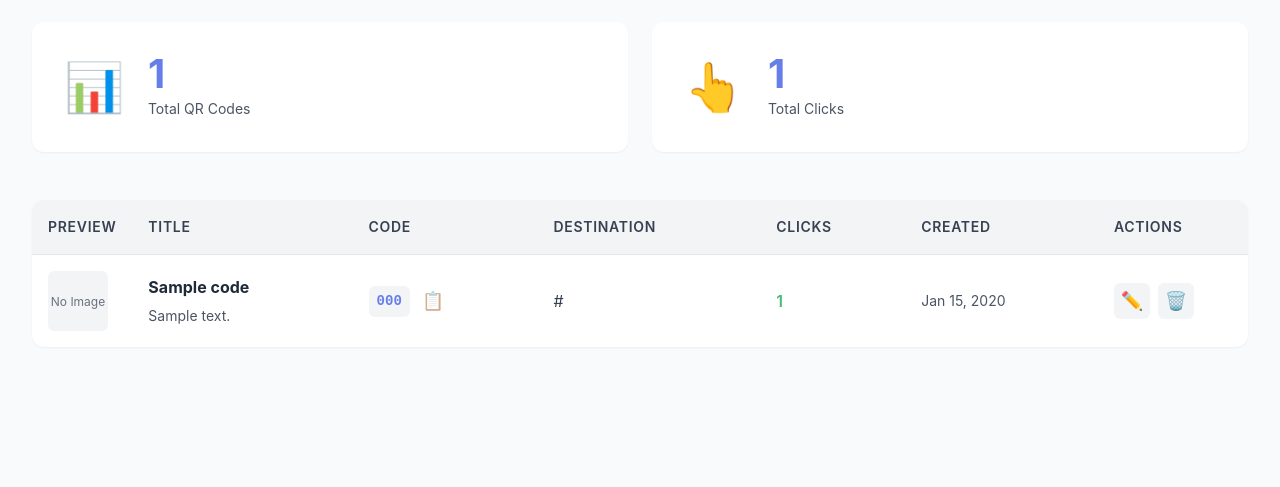
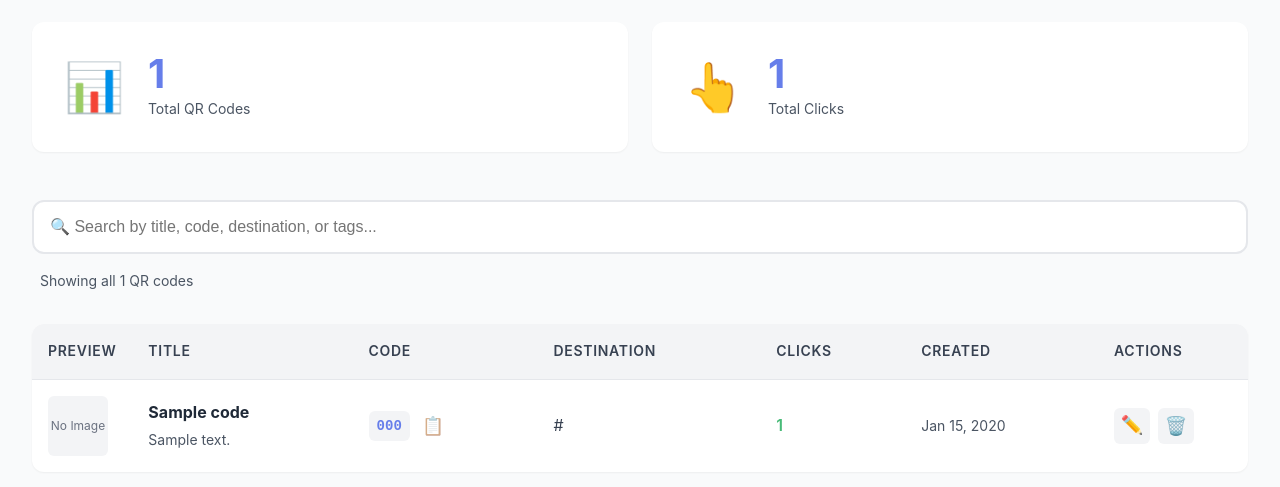
Before and after one commit to arturmamedov/qr-code-generator, a PHP site: page / in a window 1280 px wide. Shown: the part 134-621 px from the top of the page. Run offline with PHP 8.4, Linux system fonts and the light colour scheme; tables that the repository leaves empty hold one stand-in row (values such as "Sample post").

Commit message:
Step 1: Add real-time search and filter functionality
- Add search bar with clear button on dashboard
- Real-time filtering as user types (searches title, code, destination, tags)
- Results counter showing X of Y QR codes
- No results state when search yields no matches
- ESC key to clear search
- Clean CSS styling with focus states

```diff
--- a/assets/app.js
+++ b/assets/app.js
@@ -568,6 +568,110 @@ function initDashboardPage() {
             copyToClipboard(url);
         });
     });
+
+    // Initialize search functionality
+    initSearch();
+}
+
+// ============================================
+// Search & Filter
+// ============================================
+
+/**
+ * Initialize search functionality
+ */
+function initSearch() {
+    const searchInput = document.getElementById('searchInput');
+    const clearButton = document.getElementById('clearSearch');
+    const resultsCount = document.getElementById('resultsCount');
+    const tableBody = document.getElementById('qrTableBody');
+    const noResultsRow = document.getElementById('noResultsRow');
+
+    if (!searchInput || !tableBody) return;
+
+    // Get all data rows (excluding the no results row)
+    const getAllRows = () => {
+        return Array.from(tableBody.querySelectorAll('tr')).filter(row => row.id !== 'noResultsRow');
+    };
+
+    const totalRows = getAllRows().length;
+
+    /**
+     * Perform search/filter
+     */
+    function performSearch() {
+        const searchTerm = searchInput.value.toLowerCase().trim();
+        const rows = getAllRows();
+
+        // Show clear button if search has text
+        if (searchTerm) {
+            clearButton.style.display = 'flex';
+        } else {
+            clearButton.style.display = 'none';
+        }
+
+        let visibleCount = 0;
+
+        rows.forEach(row => {
+            if (!searchTerm) {
+                // No search term - show all
+                row.style.display = '';
+                visibleCount++;
+            } else {
+                // Check if row matches search term
+                const title = row.dataset.title || '';
+                const code = row.dataset.code || '';
+                const destination = row.dataset.destination || '';
+                const tags = row.dataset.tags || '';
+
+                const matches = title.includes(searchTerm) ||
+                               code.includes(searchTerm) ||
+                               destination.includes(searchTerm) ||
+                               tags.includes(searchTerm);
+
+                if (matches) {
+                    row.style.display = '';
+                    visibleCount++;
+                } else {
+                    row.style.display = 'none';
+                }
+            }
+        });
+
+        // Update results count
+        if (searchTerm) {
+            resultsCount.textContent = `Found ${visibleCount} of ${totalRows} QR code${visibleCount !== 1 ? 's' : ''}`;
+        } else {
+            resultsCount.textContent = `Showing all ${totalRows} QR code${totalRows !== 1 ? 's' : ''}`;
+        }
+
+        // Show/hide no results row
+        if (visibleCount === 0 && searchTerm) {
+            noResultsRow.style.display = '';
+        } else {
+            noResultsRow.style.display = 'none';
+        }
+    }
+
+    /**
+     * Clear search
+     */
+    function clearSearch() {
+        searchInput.value = '';
+        searchInput.focus();
+        performSearch();
+    }
+
+    // Event listeners
+    searchInput.addEventListener('input', performSearch);
+    clearButton.addEventListener('click', clearSearch);
+
+    // Allow ESC key to clear search
+    searchInput.addEventListener('keydown', (e) => {
+        if (e.key === 'Escape') {
+            clearSearch();
+        }
+    });
 }
 
 /**
--- a/assets/style.css
+++ b/assets/style.css
@@ -159,6 +159,83 @@ small {
     grid-template-columns: repeat(auto-fit, minmax(250px, 1fr));
     gap: var(--spacing-lg);
     margin-bottom: var(--spacing-2xl);
+}
+
+/* ============================================
+   Search & Filter Section
+   ============================================ */
+.search-section {
+    margin-bottom: var(--spacing-xl);
+}
+
+.search-container {
+    position: relative;
+    margin-bottom: var(--spacing-md);
+}
+
+.search-input {
+    width: 100%;
+    padding: 1rem 3rem 1rem 1rem;
+    font-size: 1rem;
+    border: 2px solid var(--gray-200);
+    border-radius: var(--radius-lg);
+    transition: all var(--transition-base);
+    background: white;
+}
+
+.search-input:focus {
+    outline: none;
+    border-color: var(--primary-color);
+    box-shadow: 0 0 0 3px rgba(102, 126, 234, 0.1);
+}
+
+.btn-clear-search {
+    position: absolute;
+    right: 1rem;
+    top: 50%;
+    transform: translateY(-50%);
+    width: 32px;
+    height: 32px;
+    border: none;
+    background: var(--gray-200);
+    color: var(--gray-600);
+    border-radius: 50%;
+    cursor: pointer;
+    font-size: 1.25rem;
+    display: flex;
+    align-items: center;
+    justify-content: center;
+    transition: all var(--transition-fast);
+}
+
+.btn-clear-search:hover {
+    background: var(--gray-300);
+    color: var(--gray-900);
+}
+
+.search-results-info {
+    color: var(--gray-600);
+    font-size: 0.875rem;
+    padding: 0 var(--spacing-sm);
+}
+
+.no-results-cell {
+    padding: var(--spacing-2xl) !important;
+    text-align: center;
+}
+
+.no-results-cell .empty-state {
+    padding: var(--spacing-xl);
+}
+
+.no-results-cell h3 {
+    font-size: 1.25rem;
+    margin-bottom: var(--spacing-sm);
+    color: var(--gray-700);
+}
+
+.no-results-cell p {
+    color: var(--gray-500);
 }
 
 .stat-card {
--- a/index.php
+++ b/index.php
@@ -60,6 +60,22 @@ $pageTitle = 'QR Code Manager - Dashboard';
             </div>
         </div>
 
+        <!-- Search & Filter -->
+        <?php if (!empty($qrCodes)): ?>
+        <div class="search-section">
+            <div class="search-container">
+                <input type="text"
+                       id="searchInput"
+                       class="search-input"
+                       placeholder="🔍 Search by title, code, destination, or tags...">
+                <button id="clearSearch" class="btn-clear-search" style="display: none;">✕</button>
+            </div>
+            <div class="search-results-info">
+                <span id="resultsCount">Showing all <?php echo $totalQrCodes; ?> QR codes</span>
+            </div>
+        </div>
+        <?php endif; ?>
+
         <!-- QR Codes Table -->
         <div class="table-container">
             <?php if (empty($qrCodes)): ?>
@@ -82,9 +98,15 @@ $pageTitle = 'QR Code Manager - Dashboard';
                             <th>Actions</th>
                         </tr>
                     </thead>
-                    <tbody>
+                    <tbody id="qrTableBody">
                         <?php foreach ($qrCodes as $qr): ?>
-                            <tr data-id="<?php echo $qr['id']; ?>">
+                            <tr data-id="<?php echo $qr['id']; ?>"
+                                data-title="<?php echo htmlspecialchars(strtolower($qr['title'])); ?>"
+                                data-code="<?php echo strtolower($qr['code']); ?>"
+                                data-destination="<?php echo htmlspecialchars(strtolower($qr['destination_url'])); ?>"
+                                data-tags="<?php echo htmlspecialchars(strtolower($qr['tags'])); ?>"
+                                data-clicks="<?php echo $qr['click_count']; ?>"
+                                data-created="<?php echo $qr['created_at']; ?>">
                                 <!-- Preview -->
                                 <td class="preview-cell">
                                     <?php
@@ -173,6 +195,16 @@ $pageTitle = 'QR Code Manager - Dashboard';
                                 </td>
                             </tr>
                         <?php endforeach; ?>
+                        <!-- No Results Row (hidden by default, shown by JS when search has no matches) -->
+                        <tr id="noResultsRow" style="display: none;">
+                            <td colspan="7" class="no-results-cell">
+                                <div class="empty-state">
+                                    <div class="empty-icon">🔍</div>
+                                    <h3>No QR codes found</h3>
+                                    <p>Try adjusting your search terms</p>
+                                </div>
+                            </td>
+                        </tr>
                     </tbody>
                 </table>
             <?php endif; ?>
```
